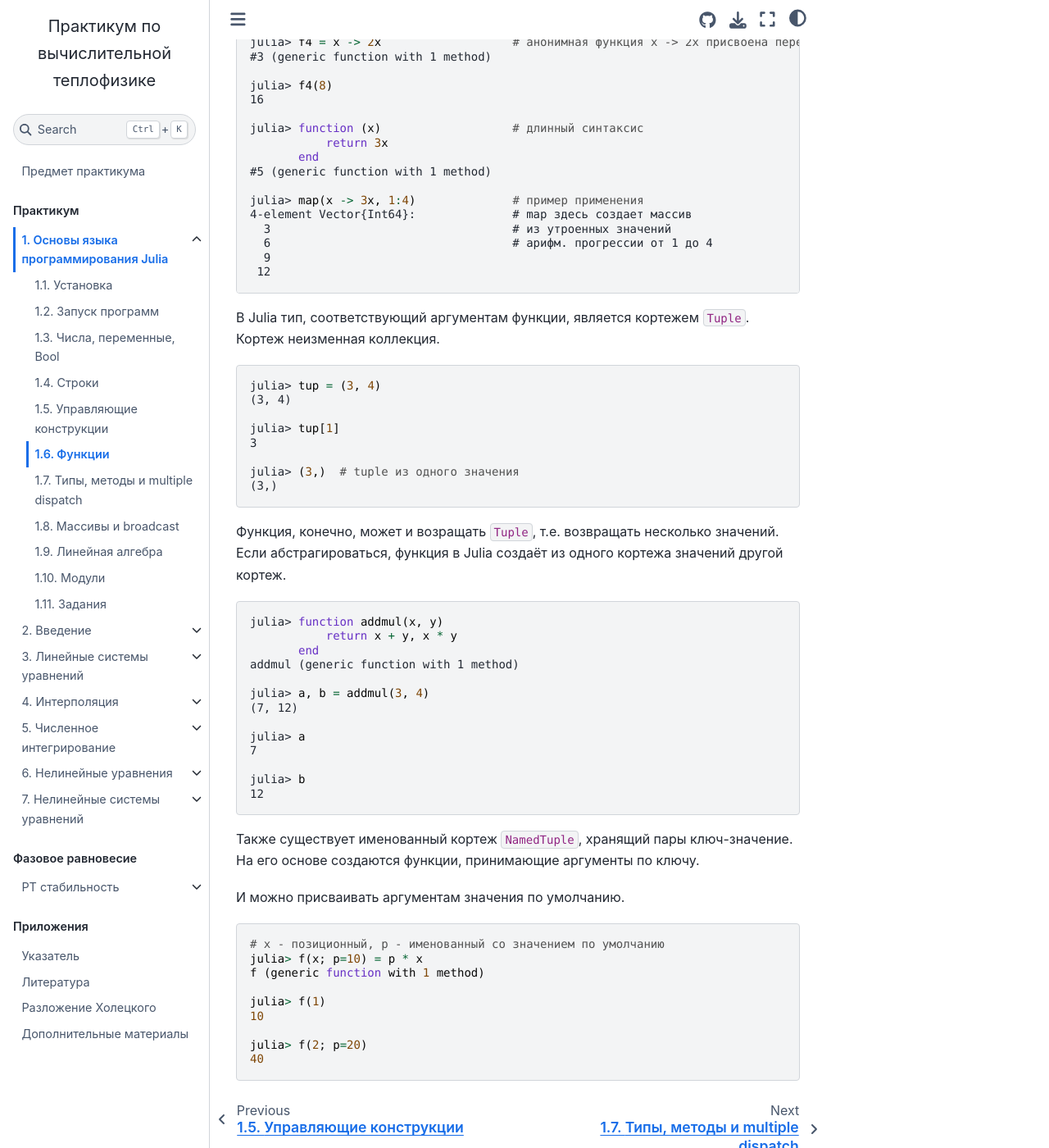
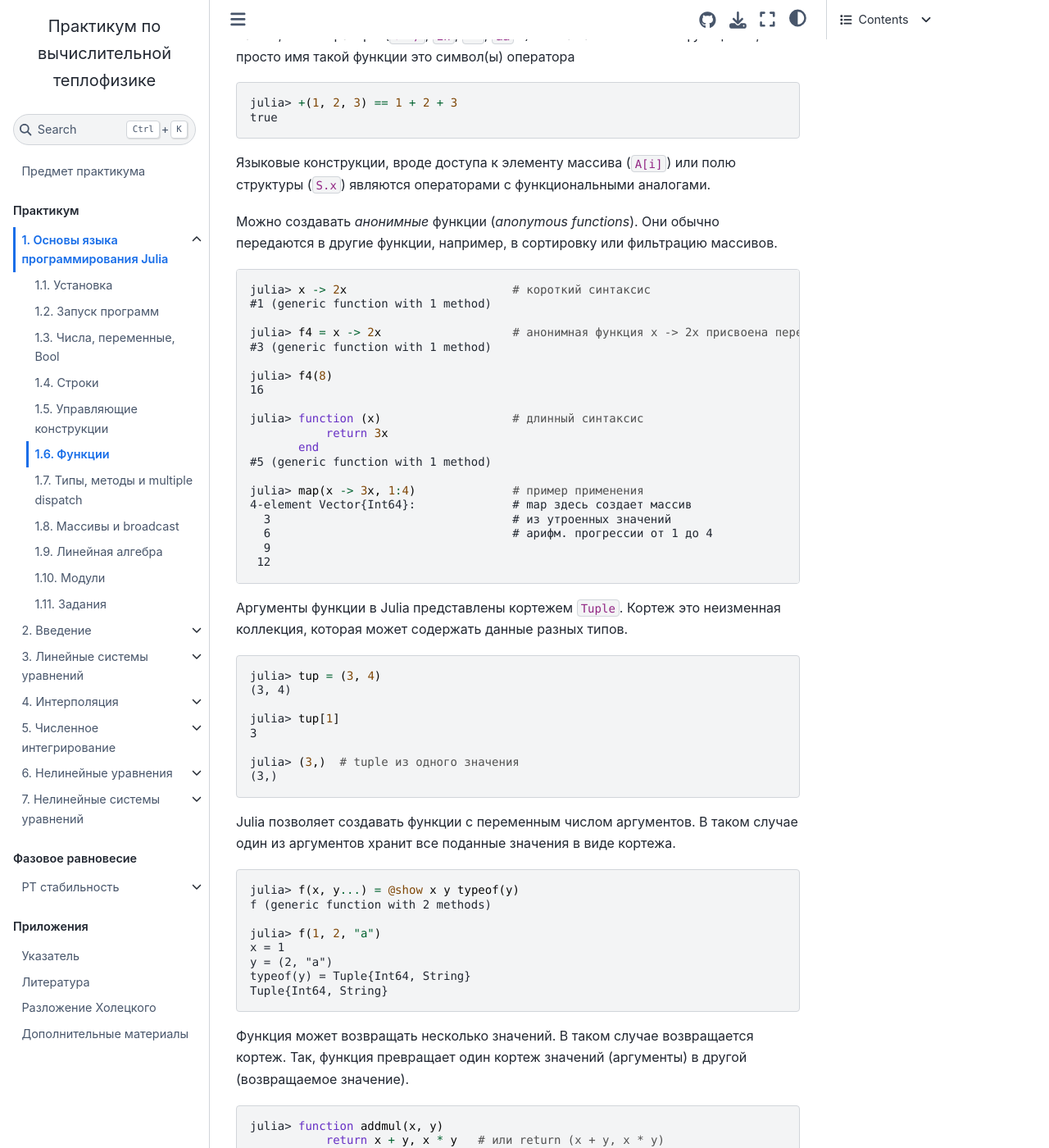
Before and after one commit to stepanzh/computational_thermodynamics, a Jupyter Book: the page built from book/julia/functions.md, in a window 1280 px wide and 1400 px high, scrolled down 1818 px. Shown: the whole window at 82% size. Built offline with Jupyter Book 1.0.4 settings and Sphinx 7.4.7 and the Sphinx Book theme 1.1.4, drawn with Linux system fonts in a browser that asks for light colours; some of the changed text lies outside the part shown.

Commit message:
feat: функции дополнения

````diff
--- a/book/julia/functions.md
+++ b/book/julia/functions.md
@@ -4,6 +4,17 @@
 
 Больше информации в мануале **[[url]](https://docs.julialang.org/en/v1/manual/functions/)**.
 
+:::{admonition} TL;DR
+
+- Длинная и компактная формы синтаксиса;
+- Анонимные функции;
+- Функция -- first-class объект;
+- Принцип передачи аргументов -- pass by sharing;
+- Операторы определены через функции;
+- Аргументы и возвращаемое значение определены через кортежи;
+- Аргументы бывают позиционными, по ключу, могут иметь значение по умолчанию.
+
+:::
 
 Основной синтаксис для функций в Julia
 
@@ -108,7 +119,7 @@
 5.0
 ```
 
-Важно, что операторы в Julia также являются функциями
+Важно, что операторы (`+-*/`, `in`, `==`, `&&`...)  в Julia также являются функциями, просто имя такой функции это символ(ы) оператора
 
 ```julia-repl
 julia> +(1, 2, 3) == 1 + 2 + 3
@@ -117,7 +128,8 @@
 
 Языковые конструкции, вроде доступа к элементу массива (`A[i]`) или полю структуры (`S.x`) являются операторами c функциональными аналогами.
 
-Можно создавать анонимные функции
+Можно создавать *анонимные* функции (*anonymous functions*).
+Они обычно передаются в другие функции, например, в сортировку или фильтрацию массивов.
 
 ```julia-repl
 julia> x -> 2x                        # короткий синтаксис
@@ -142,7 +154,8 @@
  12
 ```
 
-В Julia тип, соответствующий аргументам функции, является кортежем `Tuple`. Кортеж неизменная коллекция.
+Аргументы функции в Julia представлены кортежем `Tuple`.
+Кортеж это неизменная коллекция, которая может содержать данные разных типов.
 
 ```julia-repl
 julia> tup = (3, 4)
@@ -155,11 +168,27 @@
 (3,)
 ```
 
-Функция, конечно, может и возращать `Tuple`, т.е. возвращать несколько значений. Если абстрагироваться, функция в Julia создаёт из одного кортежа значений другой кортеж.
+Julia позволяет создавать функции с переменным числом аргументов.
+В таком случае один из аргументов хранит все поданные значения в виде кортежа.
+
+```julia-repl
+julia> f(x, y...) = @show x y typeof(y)
+f (generic function with 2 methods)
+
+julia> f(1, 2, "a")
+x = 1
+y = (2, "a")
+typeof(y) = Tuple{Int64, String}
+Tuple{Int64, String}
+```
+
+Функция может возвращать несколько значений.
+В таком случае возвращается кортеж.
+Так, функция превращает один кортеж значений (аргументы) в другой (возвращаемое значение).
 
 ```julia-repl
 julia> function addmul(x, y)
-           return x + y, x * y
+           return x + y, x * y   # или return (x + y, x * y)
        end
 addmul (generic function with 1 method)
 
@@ -173,18 +202,86 @@
 12
 ```
 
-Также существует именованный кортеж `NamedTuple`, хранящий пары ключ-значение. На его основе создаются функции, принимающие аргументы по ключу.
+Также существует именованный кортеж `NamedTuple`.
+В отличие от обычного кортежа, доступ к элементам кортежа можно получить по имени поля.
 
-И можно присваивать аргументам значения по умолчанию.
+```julia-repl
+julia> ntup = (a=10, b="xyz")
+(a = 10, b = "xyz")
 
+julia> typeof(ntup)
+NamedTuple{(:a, :b), Tuple{Int64, String}}
+
+julia> ntup.a, ntup.b
+(10, "xyz")
+
+julia> ntup[1], ntup[2]
+(10, "xyz")
+
+julia> ntup[:a], ntup[:b]
+(10, "xyz")
+```
+
+На основе `NamedTuple` создаются функции, принимающие аргументы по ключу.
+Чтобы отделить позиционные аргументы от аргументов по ключу используется точка с запятой `;`.
+При вызове функции `;` можно опускать, но мы не рекомендуем этого делать.
+
+```julia-repl
+julia> f(; x, y) = x + y
+f (generic function with 3 methods)
+
+julia> f(; x=1, y=10)
+11
+```
+
+Аргументам (позиционным и по ключу) можно присваивать значения по умолчанию.
+
+```julia-repl
+julia> f(x; factor=10) = factor * x
+f (generic function with 4 methods)
+
+julia> f(15)
+150
+
+julia> f(15; factor=2)
+30
+```
+
+
+## Упражнения
+
+::::{tab-set}
+:::{tab-item} Проверьте себя
 ```julia
-# x - позиционный, p - именованный со значением по умолчанию
-julia> f(x; p=10) = p * x
-f (generic function with 1 method)
+function f(x, y = 2, z...; a = 10, b, c...)
+    answer = ...
+    return answer
+end
+```
 
-julia> f(1)
-10
+Ответьте на вопросы про каждый аргумент функции выше
+- Позиционный или по ключу
+- Обязательный при вызове или нет
+- Имеет ли значение по умолчанию
+- Является ли коллекцией аргументов при вызове
+:::
 
-julia> f(2; p=20)
-40
-```
+:::{tab-item} x
+Позиционный; обязательный.
+:::
+:::{tab-item} y
+Позиционный; необязательный, поскольку имеет значение по умолчанию.
+:::
+:::{tab-item} z
+Содержит все позиционные аргументы, за исключением `x` и `y`; необязательный.
+:::
+:::{tab-item} a
+По ключу; необязательный, поскольку имеет значение по умолчанию.
+:::
+:::{tab-item} b
+По ключу; обязательный.
+:::
+:::{tab-item} c
+Содержит все аргументы по ключу, за исключением `a` и `b`; необязательный.
+:::
+::::
````
